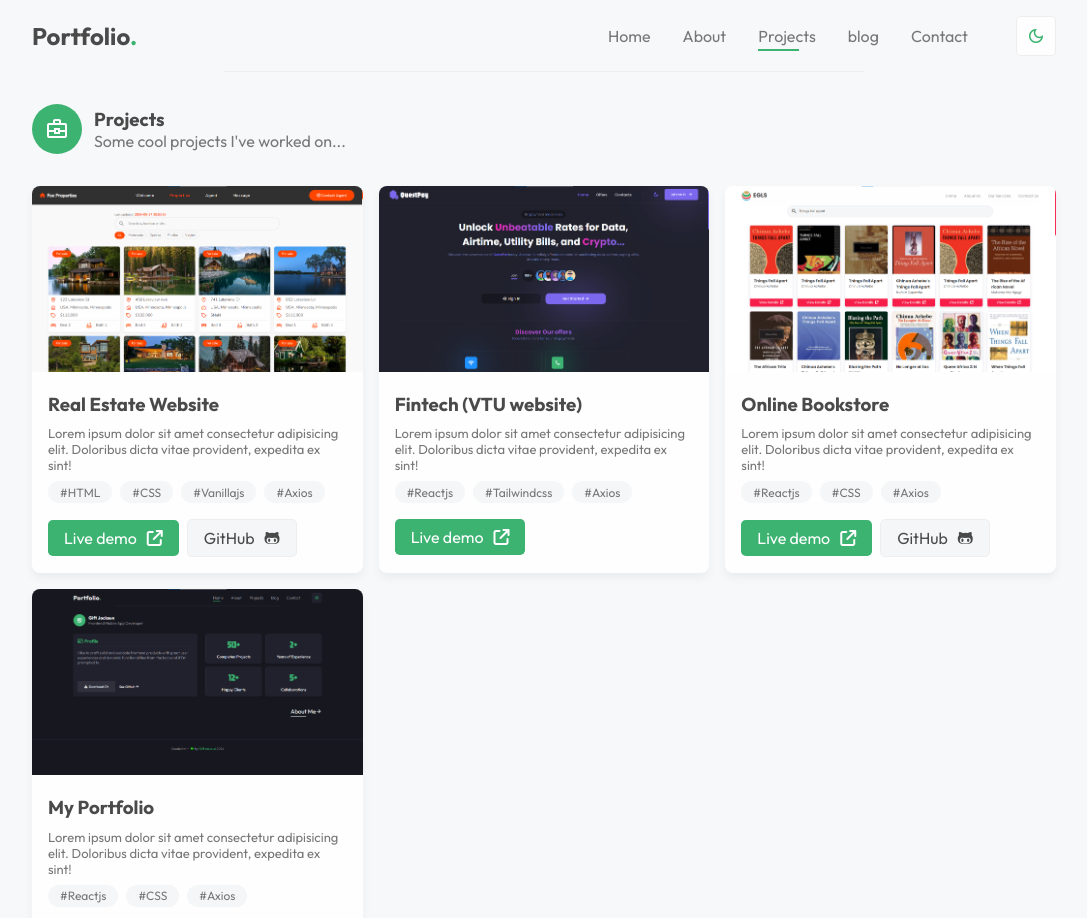
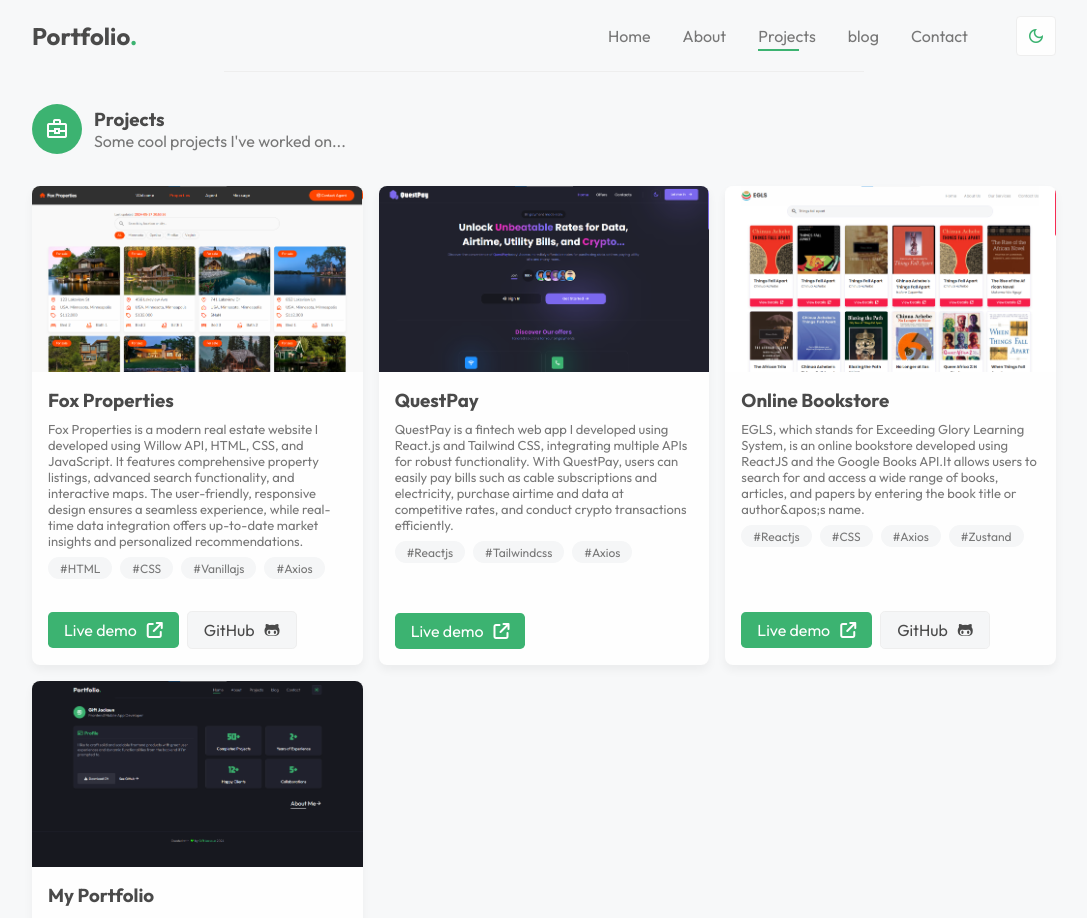
Before and after one commit to Gift-Jackson/my-portfolio, a React (Vite) app: page /projects in a window 1280 px wide. Shown: the top 918 px of the page, without its empty margins (96-1183 px from the left). Built offline with nearby package versions, Linux system fonts and the light colour scheme; the HTML template or start-up script is replaced by a standard one; a web font is replaced by a local one.

Commit message:
UI update

```diff
--- a/src/Components/Projects/ProjectWrapper.jsx
+++ b/src/Components/Projects/ProjectWrapper.jsx
@@ -9,18 +9,18 @@ const ProjectWrapper = () => {
   const projects = [
     {
       image: project_1,
-      title: "Real Estate Website",
+      title: "Fox Properties",
       description:
-        "Lorem ipsum dolor sit amet consectetur adipisicing elit. Doloribus dicta vitae provident, expedita ex sint!",
+        "Fox Properties is a modern real estate website I developed using Willow API, HTML, CSS, and JavaScript. It features comprehensive property listings, advanced search functionality, and interactive maps. The user-friendly, responsive design ensures a seamless experience, while real-time data integration offers up-to-date market insights and personalized recommendations.",
       stack: ["HTML", "CSS", "Vanillajs", "Axios"],
       live_link: "https://foxproperties.netlify.app/",
       github: "https://github.com/Gift-Jackson/fox-properties",
     },
     {
       image: project_2,
-      title: "Fintech (VTU website)",
+      title: "QuestPay",
       description:
-        "Lorem ipsum dolor sit amet consectetur adipisicing elit. Doloribus dicta vitae provident, expedita ex sint!",
+        "QuestPay is a fintech web app I developed using React.js and Tailwind CSS, integrating multiple APIs for robust functionality. With QuestPay, users can easily pay bills such as cable subscriptions and electricity, purchase airtime and data at competitive rates, and conduct crypto transactions efficiently.",
       stack: ["Reactjs", "Tailwindcss", "Axios"],
       live_link: "https://questpaylite.netlify.app/",
     },
@@ -28,8 +28,8 @@ const ProjectWrapper = () => {
       image: project_3,
       title: "Online Bookstore",
       description:
-        "Lorem ipsum dolor sit amet consectetur adipisicing elit. Doloribus dicta vitae provident, expedita ex sint!",
-      stack: ["Reactjs", "CSS", "Axios"],
+        "EGLS, which stands for Exceeding Glory Learning System, is an online bookstore developed using ReactJS and the Google Books API.It allows users to search for and access a wide range of books, articles, and papers by entering the book title or author&apos;s name.",
+      stack: ["Reactjs", "CSS", "Axios", "Zustand"],
       live_link: "https://egls-onlinestore.netlify.app/",
       github: "https://github.com/Gift-Jackson/egls-react",
     },
@@ -37,8 +37,8 @@ const ProjectWrapper = () => {
       image: project_4,
       title: "My Portfolio",
       description:
-        "Lorem ipsum dolor sit amet consectetur adipisicing elit. Doloribus dicta vitae provident, expedita ex sint!",
-      stack: ["Reactjs", "CSS", "Axios"],
+        "My portfolio website, developed using React.js, features a dynamic backend powered by Appwrite. This setup allows me to easily add new projects through a dedicated admin section, ensuring my portfolio stays current and showcases my latest work effectively.",
+      stack: ["Reactjs", "CSS", "Appwrite"],
       live_link: "https://giftjacksun-02.netlify.app/",
       github: "https://github.com/Gift-Jackson/my-portfolio",
     },
--- a/src/Components/Projects/ProjectsCard.jsx
+++ b/src/Components/Projects/ProjectsCard.jsx
@@ -20,19 +20,19 @@ const ProjectsCard = ({
             <li key={index}>#{tech}</li>
           ))}
         </ul>
-        <div className={styles.btns}>
-          {live_link && (
-            <a href={live_link} target="_blank" className={styles.btn_1}>
+      </div>
+      <div className={styles.btns}>
+        {live_link && (
+            <a href={live_link} className={styles.btn_1} target="_blank">
               Live demo &nbsp;{" "}
               <i className="fa-solid fa-arrow-up-right-from-square"></i>
             </a>
-          )}
-          {github && (
-            <a href={github} target="_blank" className={styles.btn_2}>
+        )}
+        {github && (
+            <a href={github} className={styles.btn_2} target="_blank">
               GitHub &nbsp; <i className="fa-brands fa-github-alt"></i>
             </a>
-          )}
-        </div>
+        )}
       </div>
     </motion.li>
   );
--- a/src/Components/Styles/contacts.module.css
+++ b/src/Components/Styles/contacts.module.css
@@ -38,7 +38,7 @@
 }
 .links:hover i, .links:hover span{
     color: var(--font-color);
-    filter: drop-shadow(0 0 10px var(--font-color));
+    filter: drop-shadow(0 0 30px var(--font-color));
 }
 .links a{
     display: flex;
--- a/src/Components/Styles/projects.module.css
+++ b/src/Components/Styles/projects.module.css
@@ -12,8 +12,11 @@
     border-radius: .5em;
     overflow: hidden;
     transition: .2s;
+    display: flex;
+    flex-direction: column;
 }
 .item:hover{
+    background-color: var(--medium-bg);
     transform: translateY(-10px) scale(1.02);
 }
 .item:nth-of-type(4){
@@ -50,10 +53,13 @@
     border-radius: 1em;
 }
 .btns{
-    margin-top: 1em;
     display: flex;
     align-items: center;
     gap: .5em;
+    margin-block-start: 1em;
+    align-self: flex-start;
+    margin-top: auto;
+    padding: 1em;
 }
 .btns a{
     padding: .5em 1em;
```
